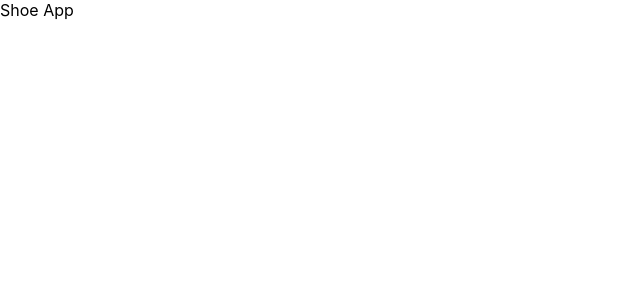
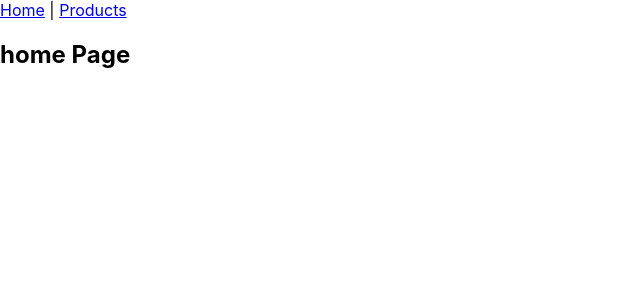
Before and after one commit to Saquibb/shoe_store, a React (Create React App) app: page / in a window 1280 px wide. Shown: the top 300 px of the page, without its empty margins (0-640 px from the left). Built offline with nearby package versions, Linux system fonts and the light colour scheme.

Commit message:
Routes Done

```diff
--- a/package.json
+++ b/package.json
@@ -6,8 +6,10 @@
     "@testing-library/jest-dom": "^4.2.4",
     "@testing-library/react": "^9.3.2",
     "@testing-library/user-event": "^7.1.2",
+    "history": "^5.0.0",
     "react": "^17.0.0",
     "react-dom": "^17.0.0",
+    "react-router-dom": "^6.0.0-beta.0",
     "react-scripts": "3.4.4"
   },
   "scripts": {
--- a/src/App.js
+++ b/src/App.js
@@ -1,8 +1,25 @@
 import React from 'react';
 import './App.css';
+import { BrowserRouter, Routes, Route, Link } from 'react-router-dom';
+import { Header } from './components/Header';
+import { Home } from './components/Home';
+import { Products } from './components/Products';
+import { ProductDetails } from './components/ProductDetails';
+import { NotFound } from './components/NotFound';
 
 function App() {
-  return <div>Shoe App</div>;
+  return (
+    <BrowserRouter>
+      <Header />
+      <Routes>
+        <Route path='/' element={<Home />}></Route>
+        <Route path='products' element={<Products />}>
+          <Route path=':productid' element={<ProductDetails />}></Route>
+        </Route>
+        <Route path='*' element={<NotFound />}></Route>
+      </Routes>
+    </BrowserRouter>
+  );
 }
 
 export default App;
--- /dev/null
+++ b/src/components/Header.js
@@ -0,0 +1,12 @@
+import React from 'react';
+import { Link } from 'react-router-dom';
+
+export const Header = () => {
+  return (
+    <nav>
+      <Link to='home'>Home</Link>
+      {' | '}
+      <Link to='products'>Products</Link>
+    </nav>
+  );
+};
--- /dev/null
+++ b/src/components/Home.js
@@ -0,0 +1,9 @@
+import React from 'react';
+
+export const Home = () => {
+  return (
+    <div>
+      <h2>home Page</h2>
+    </div>
+  );
+};
--- /dev/null
+++ b/src/components/NotFound.js
@@ -0,0 +1,10 @@
+import React from 'react';
+
+export const NotFound = () => {
+  return (
+    <div>
+      <h1>Page Not Found</h1>
+      <p>Sorry your page was not found!</p>
+    </div>
+  );
+};
--- /dev/null
+++ b/src/components/ProductDetails.js
@@ -0,0 +1,5 @@
+import React from 'react';
+
+export const ProductDetails = () => {
+  return <div>ProductDetails</div>;
+};
--- /dev/null
+++ b/src/components/Products.js
@@ -0,0 +1,9 @@
+import React from 'react';
+
+export const Products = () => {
+  return (
+    <div>
+      <h4>Products</h4>
+    </div>
+  );
+};
```
Also changed, not shown: 1 other file (tests, documents, lock files or other folders).
